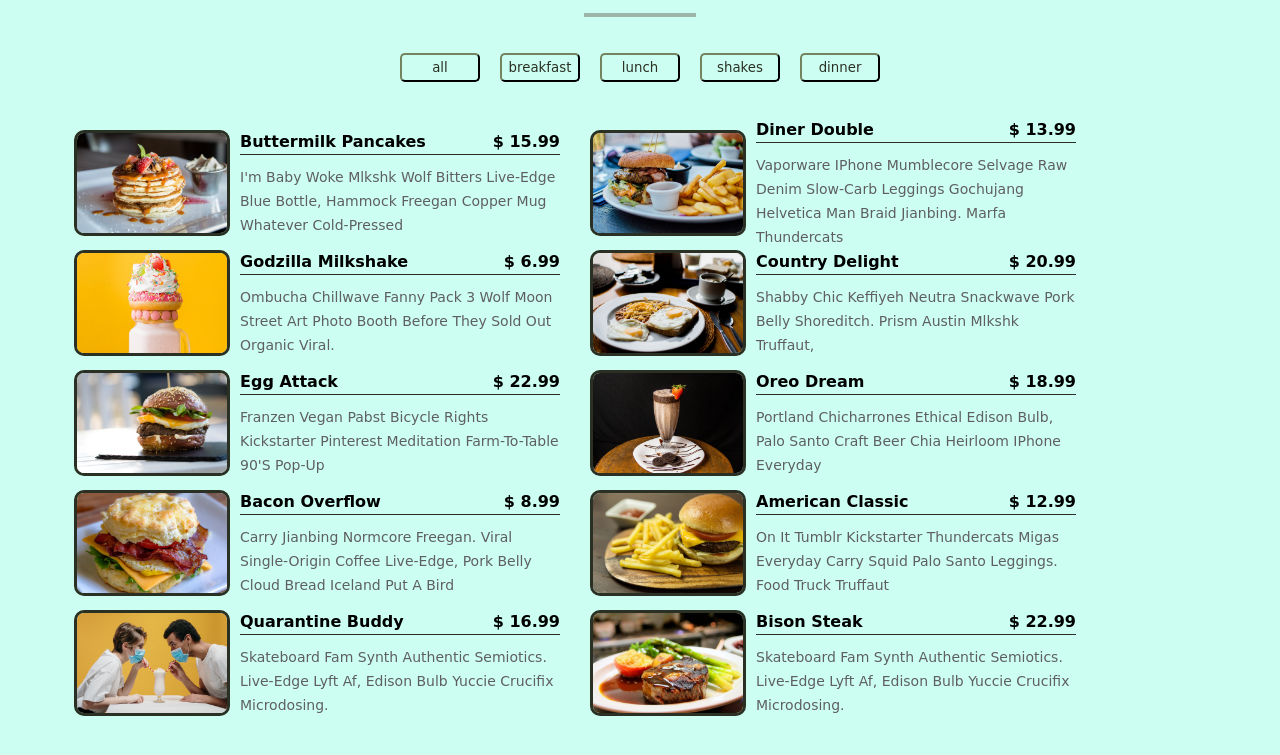
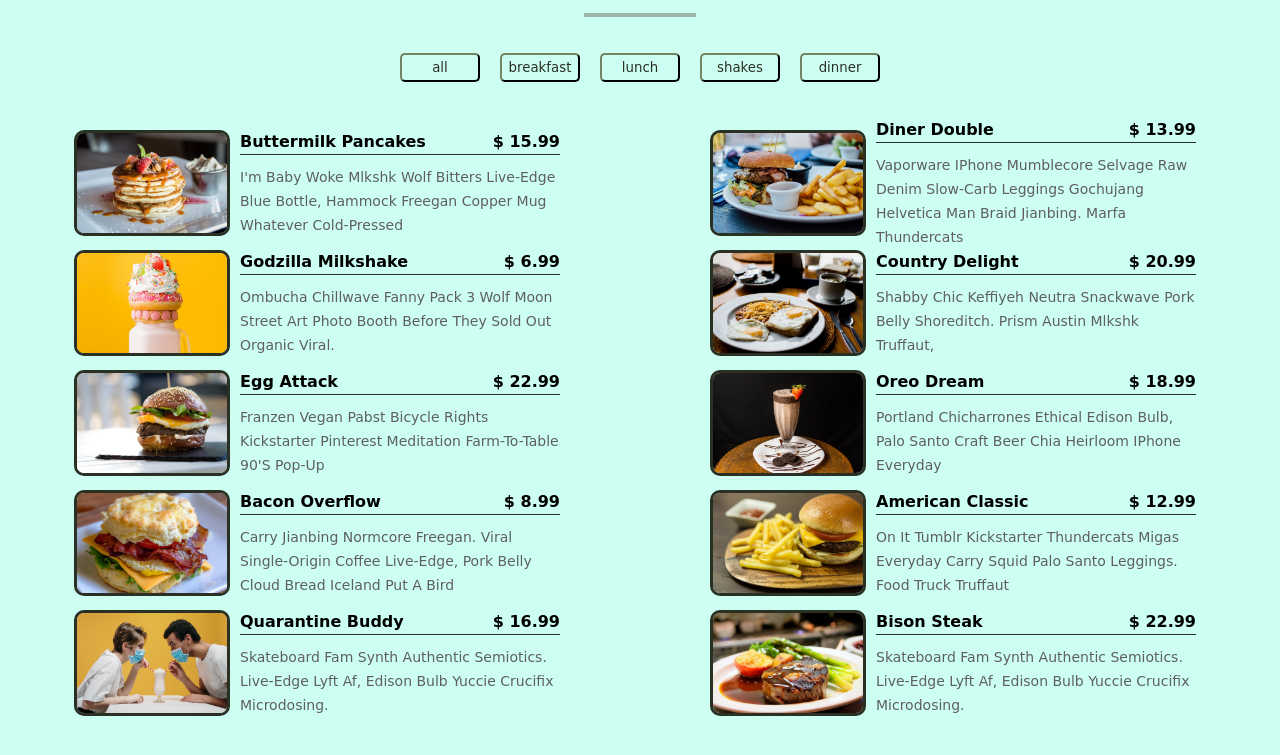
Before and after one commit to Hassan-Shakeri/Menu-FCC-Exercise, a plain HTML site: page index.html in a window 1280 px wide. Shown: the part 47-802 px from the top of the page. Drawn offline with Linux system fonts and the light colour scheme.

Commit message:
Update styles.css

```diff
--- a/styles.css
+++ b/styles.css
@@ -63,7 +63,7 @@ body{
     margin-bottom: 40px;
     display: flex;
     flex-wrap: wrap;
-    justify-content: flex-start;
+    justify-content: space-between;
 }
 
 .menu-item {
```
